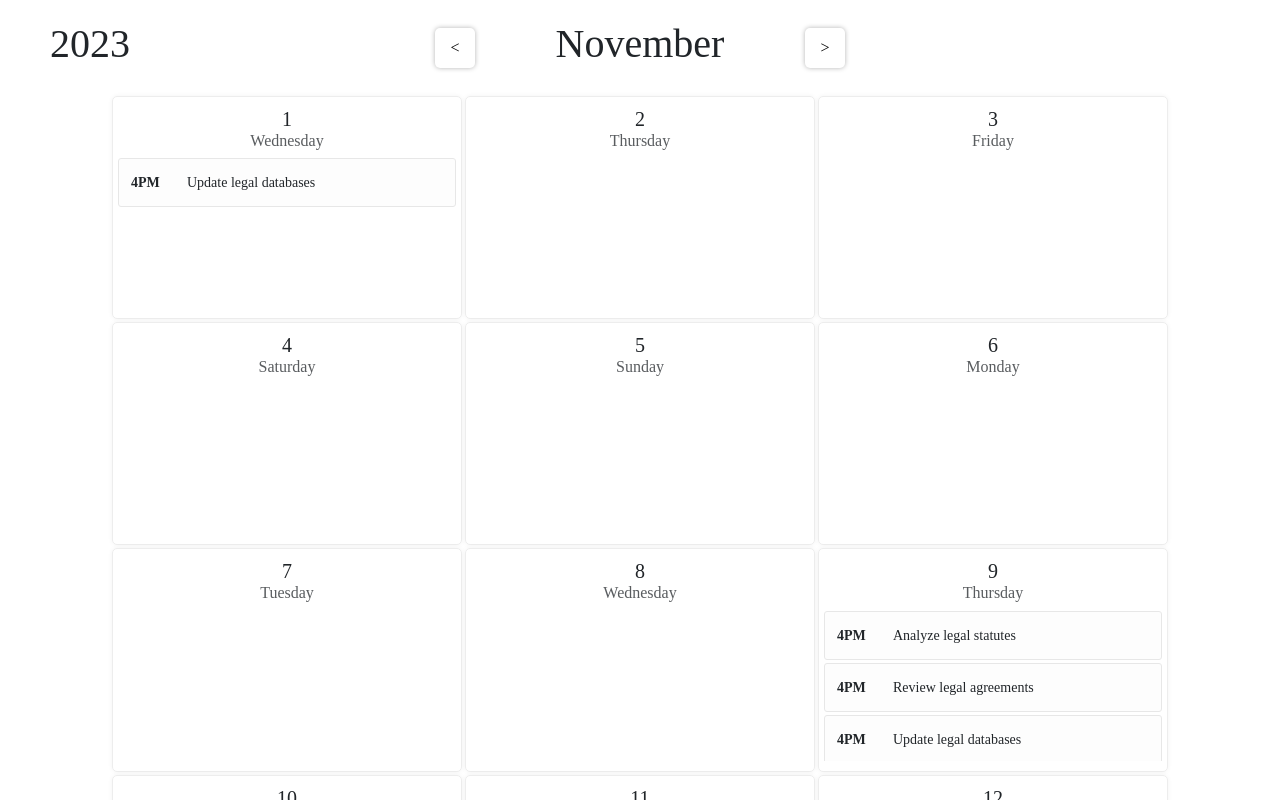
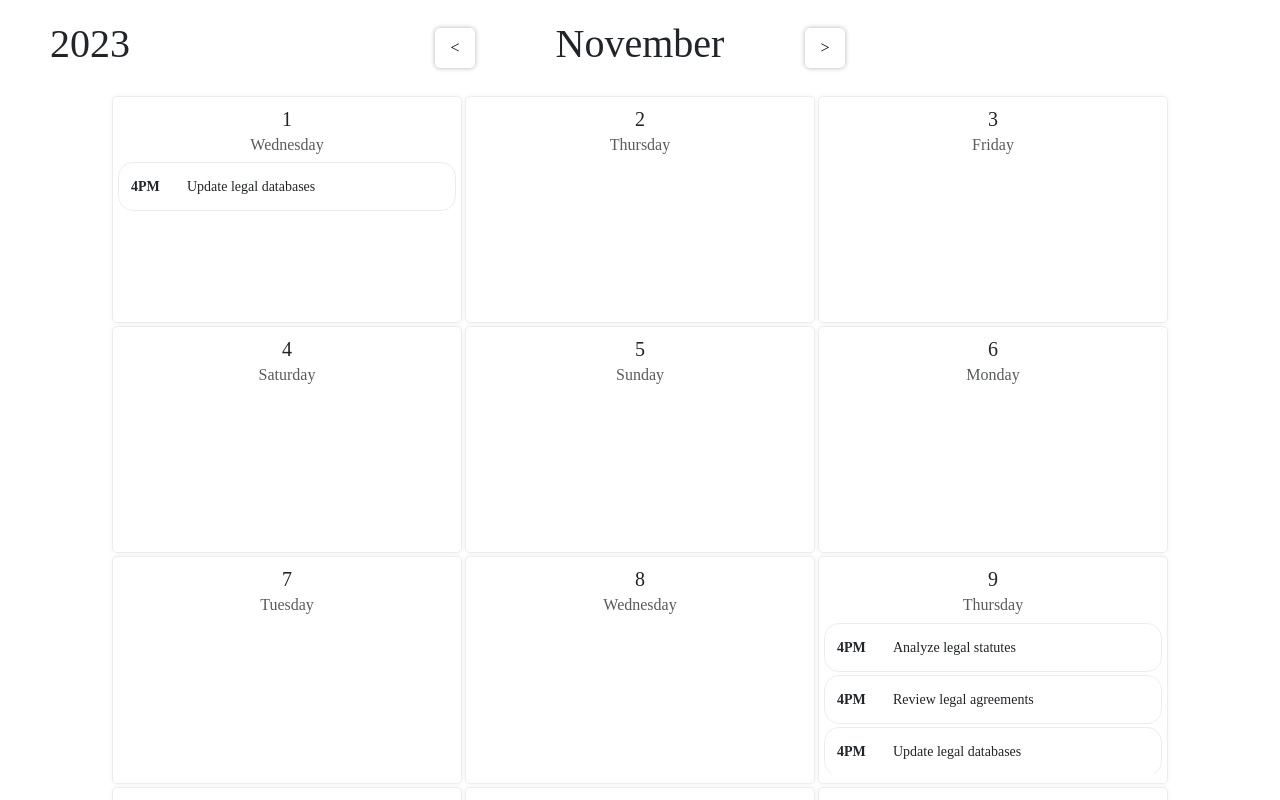
Before and after one commit to aramelheni/easy-legal, a React (Create React App) app: page / in a window 1280 px wide. Shown: the top 800 px of the page. Built offline with nearby package versions, Linux system fonts and the light colour scheme; a web font is replaced by a local one.

Commit message:
ignore (checkout)

```diff
--- a/src/components/calendar/Calendar.css
+++ b/src/components/calendar/Calendar.css
@@ -42,44 +42,3 @@
     justify-content: center;
     gap: 3px;
 }
-
-.day-card-body {
-    max-width: 350px;
-    min-width: 350px;
-    padding: 10px 5px 10px 5px;
-    border: 1px solid rgb(237, 237, 237);
-    box-shadow: 0 0 5px rgba(0, 0, 0, 0.05);
-    border-radius: 5px;
-}
-
-.day-card-tasks {
-    height: 150px;
-    overflow: hidden;
-    display: flex;
-    flex-direction: column;
-    gap: 3px;
-}
-
-.task-panel {
-    background-color: rgb(253, 253, 253);
-    width: 100%;
-    border-radius: 3px;
-    border: 1px solid rgb(231, 231, 231);
-}
-
-.task-panel-title {
-    font-size: 14px;
-    display: inline-block;
-    vertical-align: middle;
-    margin: 0px;
-    margin-top: 13px;
-    margin-bottom: 13px;
-}
-
-.task-panel-time {
-    font-size: 14px;
-    font-weight: bold;
-    margin: 0px;
-    margin-top: 13px;
-    margin-bottom: 13px;
-}
--- a/src/components/calendar/Calendar.js
+++ b/src/components/calendar/Calendar.js
@@ -4,6 +4,7 @@ import { useState } from 'react';
 import './Calendar.css'
 
 import { sentences } from './TestingData.js';
+import DayCard from './day_card/DayCard.js';
 function GetRandomTask(id) {
     return ({
         id,
@@ -52,24 +53,19 @@ export default function Calendar() {
     ];
 
     //Memorize information about today's date
-    const today = new Date();
-    const todayIndex = today.getDate();
-    const todayMonth = today.getMonth();
-    const todayYear = today.getFullYear();
+    const todayDate = new Date();
+    const today = {
+        index: todayDate.getDate(),
+        month: todayDate.getMonth(),
+        year: todayDate.getFullYear()
+    }
 
     //The year and month of the displayed calendar
-    const [month, setMonth] = useState(today.getMonth());
-    const [year, setYear] = useState(today.getFullYear());
+    const [month, setMonth] = useState(today.month);
+    const [year, setYear] = useState(today.year);
 
     //List full of days and their data
     const [days, setDays] = useState(GetCalendarForMonth(month, year));
-
-    //Checks whether or not a given day is today
-    const isToday = (dayObject) =>
-        dayObject.index === todayIndex &&
-        dayObject.month === todayMonth &&
-        dayObject.year === todayYear;
-    console.log(new Date(2023, 10, 19).toLocaleDateString('en-US', { weekday: 'long' }));
 
     //Buttons handlers
     const nextMonth_handle = () => {
@@ -117,27 +113,8 @@ export default function Calendar() {
             </div>
             <div id="days-container">
                 {
-                    days.map((dayObj) => (
-                        <div key={dayObj.index} className="day-card-body" border={(isToday(dayObj) ? "primary" : "")}>
-                            <Card.Title className="text-center" style={{ fontFamily: "mying" }}>{dayObj.index}</Card.Title>
-                            <Card.Subtitle className="text-center mb-2 text-muted" style={{ fontFamily: "mying" }}>{dayObj.day}</Card.Subtitle>
-                            <div className="day-card-tasks">
-                                {
-                                    dayObj.tasks.map(task => (
-                                        <Container key={task.id} className="task-panel" >
-                                            <Row>
-                                                <Col lg="2">
-                                                    <p className="task-panel-time">4PM</p>
-                                                </Col>
-                                                <Col>
-                                                    <p className="task-panel-title">{task.title}</p>
-                                                </Col>
-                                            </Row>
-                                        </Container>
-                                    ))
-                                }
-                            </div>
-                        </div>
+                    days.map((day) => (
+                        <DayCard today={today} day={day} />
                     ))}
             </div>
         </div>);
--- /dev/null
+++ b/src/components/calendar/day_card/DayCard.css
@@ -0,0 +1,16 @@
+.card {
+    max-width: 350px;
+    min-width: 350px;
+    padding: 10px 5px 10px 5px;
+    border: 1px solid rgb(237, 237, 237);
+    box-shadow: 0 0 5px rgba(0, 0, 0, 0.05);
+    border-radius: 5px;
+}
+
+.tasks {
+    height: 150px;
+    overflow: hidden;
+    display: flex;
+    flex-direction: column;
+    gap: 3px;
+}
--- /dev/null
+++ b/src/components/calendar/day_card/DayCard.js
@@ -0,0 +1,26 @@
+import { Container, Card, Row, Col } from "react-bootstrap";
+import "./DayCard.css"
+import TaskItem from "./task_item/TaskItem";
+
+export default function DayCard({ today, day }) {
+    //Checks whether or not a given day is today
+    const isToday = (day) =>
+        day.index === today.index &&
+        day.month === today.month &&
+        day.year === today.year;
+
+    return (
+        <div key={day.index} className="card" border={(isToday(day) ? "primary" : "")}>
+            <Card.Title className="text-center" style={{ fontFamily: "mying" }}>{day.index}</Card.Title>
+            <Card.Subtitle className="text-center mb-2 text-muted" style={{ fontFamily: "mying" }}>{day.day}</Card.Subtitle>
+            <div className="tasks">
+                {
+                    day.tasks.map(task => (
+                        <TaskItem task={task} />
+                    ))
+                }
+            </div>
+        </div>
+
+    );
+}
--- /dev/null
+++ b/src/components/calendar/day_card/task_item/TaskItem.css
@@ -0,0 +1,23 @@
+.item {
+    width: 100%;
+    border-radius: 15px;
+    border: 1px solid rgb(237, 237, 237);
+    display: inline-block;
+
+    &:hover{
+        background-color: var(pri);
+    }
+}
+
+.title {
+    font-size: 14px;
+    display: inline-block;
+    vertical-align: middle;
+    margin: 13px 0px 13px 0px;
+}
+
+.time {
+    font-size: 14px;
+    font-weight: bold;
+    margin: 13px 0px 13px 0px;
+}
--- /dev/null
+++ b/src/components/calendar/day_card/task_item/TaskItem.js
@@ -0,0 +1,17 @@
+import { Container, Row, Col } from "react-bootstrap";
+import "./TaskItem.css"
+
+export default function TaskItem({ task }) {
+    return (
+        <Container key={task.id} className="item" >
+            <Row>
+                <Col lg="2">
+                    <p className="time">4PM</p>
+                </Col>
+                <Col>
+                    <p className="title">{task.title}</p>
+                </Col>
+            </Row>
+        </Container>
+    );
+}
```
